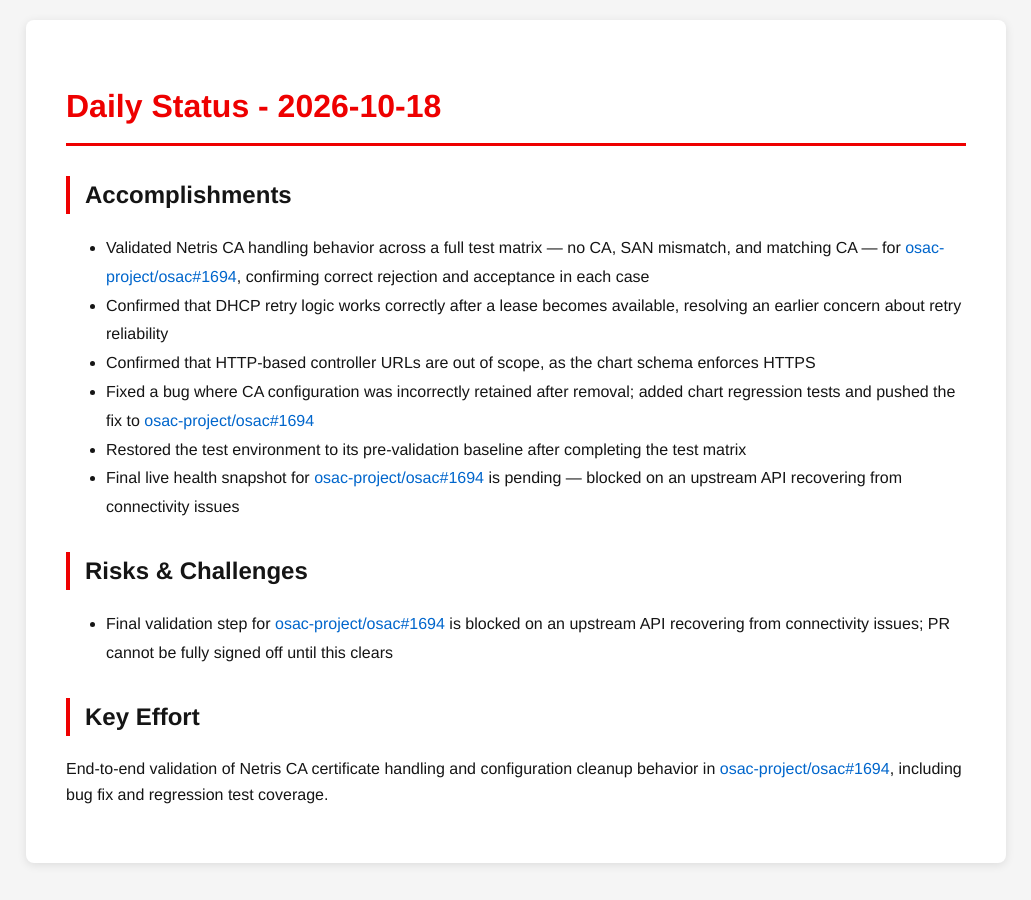
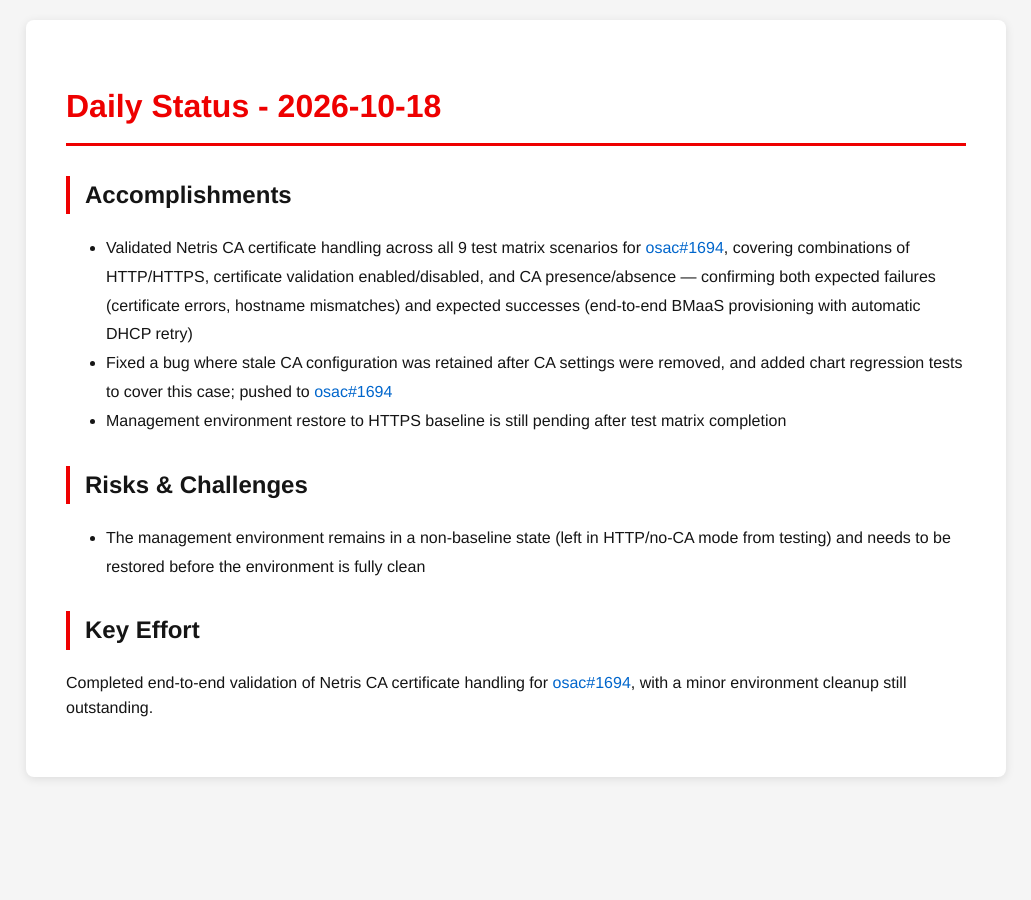
Before and after one commit to tzvatot/daily-status, a Jekyll site: the page built from 2026-10-18.md, in a window 1280 px wide. Shown: the whole page, without its empty margins (124-1155 px from the left). Built offline with Jekyll 4.4.1, drawn with Linux system fonts in a browser that asks for light colours.

Commit message:
Daily status update - 2026-10-18

```diff
--- a/2026-10-18.md
+++ b/2026-10-18.md
@@ -7,15 +7,12 @@
 # Daily Status - 2026-10-18
 
 ## Accomplishments
-- Validated Netris CA handling behavior across a full test matrix — no CA, SAN mismatch, and matching CA — for [osac-project/osac#1694](https://github.com/osac-project/osac/pull/1694), confirming correct rejection and acceptance in each case
-- Confirmed that DHCP retry logic works correctly after a lease becomes available, resolving an earlier concern about retry reliability
-- Confirmed that HTTP-based controller URLs are out of scope, as the chart schema enforces HTTPS
-- Fixed a bug where CA configuration was incorrectly retained after removal; added chart regression tests and pushed the fix to [osac-project/osac#1694](https://github.com/osac-project/osac/pull/1694)
-- Restored the test environment to its pre-validation baseline after completing the test matrix
-- Final live health snapshot for [osac-project/osac#1694](https://github.com/osac-project/osac/pull/1694) is pending — blocked on an upstream API recovering from connectivity issues
+- Validated Netris CA certificate handling across all 9 test matrix scenarios for [osac#1694](https://github.com/osac-project/osac/pull/1694), covering combinations of HTTP/HTTPS, certificate validation enabled/disabled, and CA presence/absence — confirming both expected failures (certificate errors, hostname mismatches) and expected successes (end-to-end BMaaS provisioning with automatic DHCP retry)
+- Fixed a bug where stale CA configuration was retained after CA settings were removed, and added chart regression tests to cover this case; pushed to [osac#1694](https://github.com/osac-project/osac/pull/1694)
+- Management environment restore to HTTPS baseline is still pending after test matrix completion
 
 ## Risks & Challenges
-- Final validation step for [osac-project/osac#1694](https://github.com/osac-project/osac/pull/1694) is blocked on an upstream API recovering from connectivity issues; PR cannot be fully signed off until this clears
+- The management environment remains in a non-baseline state (left in HTTP/no-CA mode from testing) and needs to be restored before the environment is fully clean
 
 ## Key Effort
-End-to-end validation of Netris CA certificate handling and configuration cleanup behavior in [osac-project/osac#1694](https://github.com/osac-project/osac/pull/1694), including bug fix and regression test coverage.
+Completed end-to-end validation of Netris CA certificate handling for [osac#1694](https://github.com/osac-project/osac/pull/1694), with a minor environment cleanup still outstanding.
```
